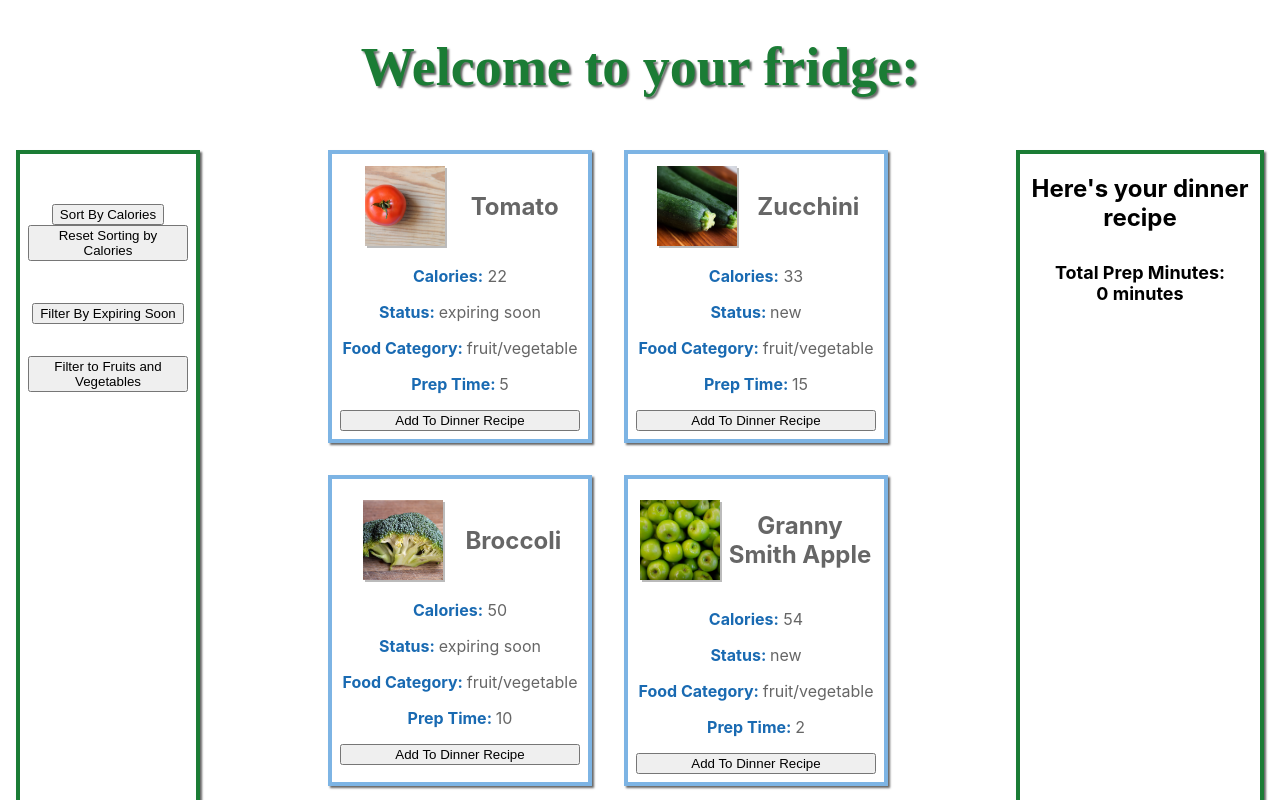
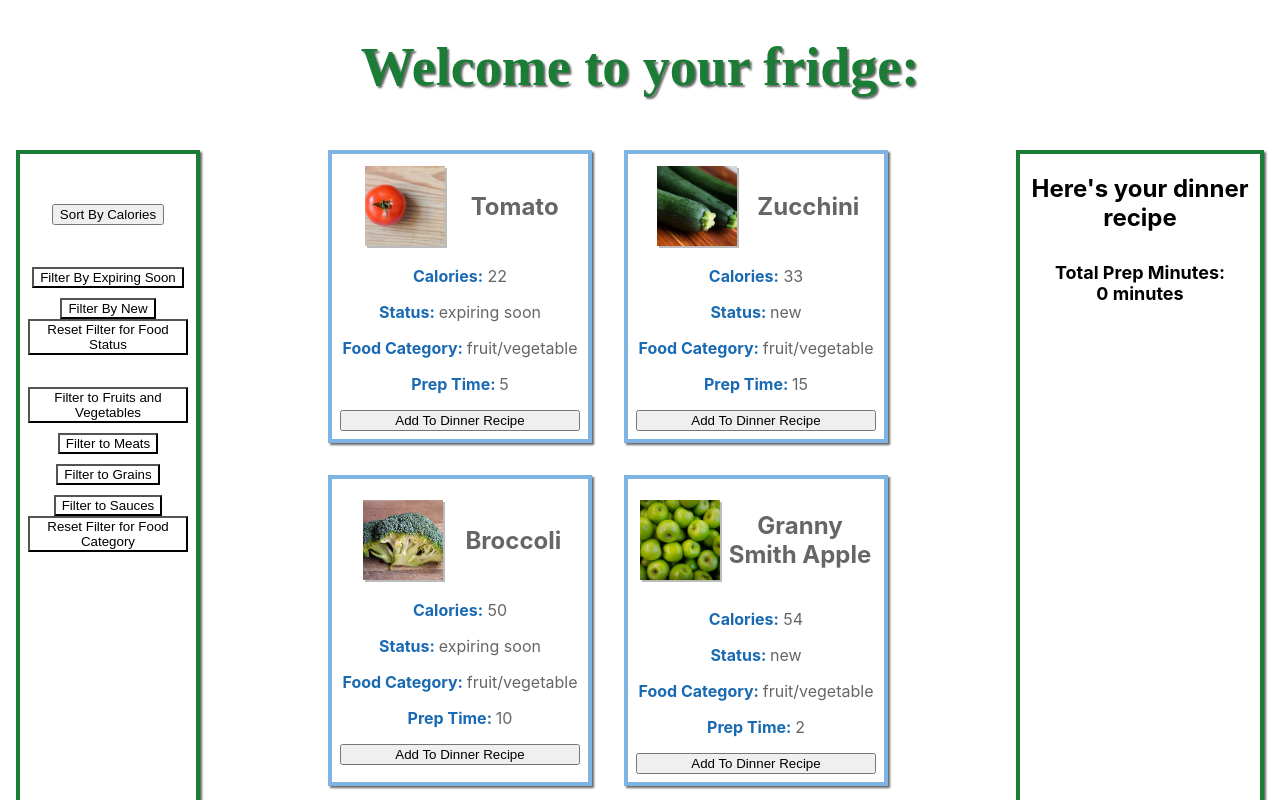
Before and after one commit to exhaustedPanda557/reactProject, a React (Create React App) app: page / in a window 1280 px wide. Shown: the top 800 px of the page. Built offline with nearby package versions, Linux system fonts and the light colour scheme; the HTML template or start-up script is replaced by a standard one.

Commit message:
filtering fixes

```diff
--- a/src/App.js
+++ b/src/App.js
@@ -18,7 +18,9 @@ import RedSauce from './images/redSauce.jpg';
 
 
 function App() {
-  const [type, setType] = useState("All");
+  const [sortType, setSortType] = useState("");
+  const [statusFilter, setStatusFilter] = useState("");
+  const [categoryFilter, setCategoryFilter] = useState("");
   const [dinner, setDinner] = useState([]);
   const productList = [
     { name: "Tomato", calories: 22, status: "expiring soon", category: "fruit/vegetable", prepTime: 5, image: Tomato },
@@ -37,33 +39,56 @@ function App() {
   const [filteredProducts, updateFilteredProducts] = useState(productList);
 
   const sortByCalories = () => {
-    let updatedFilteredList = [...productList];
+    let updatedFilteredList = [...filteredProducts];
     updatedFilteredList.sort((a, b) => {
       return (a.calories < b.calories) ? -1 : (a.calories > b.calories) ? 1 : 0;
     })
-    updateFilteredProducts(updatedFilteredList)
+    updateFilteredProducts(updatedFilteredList);
+    setSortType("calories");
   }
 
-  const resetCalSort = () => {
-    updateFilteredProducts(productList);
+
+  const filterByExpiring = (statusText) => {
+    let updatedFilteredList = [...productList];
+    updatedFilteredList = updatedFilteredList.filter((food) => {
+      return (food.status === statusText);
+    }).filter((food) => {
+      return (!categoryFilter || food.category === categoryFilter)
+    })
+
+    updateFilteredProducts(updatedFilteredList);
+    setStatusFilter(statusText);
   }
 
-  const filterByExpiring = () => {
+  const filterByFruitsVegs = (categoryText) => {
     let updatedFilteredList = [...productList];
     updatedFilteredList = updatedFilteredList.filter((food) => {
-      return(food.status === "expiring soon");
+      return (food.category === categoryText);
+    }).filter((food) => {
+      return (!statusFilter || food.status === statusFilter);
     })
-    updateFilteredProducts(updatedFilteredList)
+
+    updateFilteredProducts(updatedFilteredList);
+    setCategoryFilter(categoryText);
   }
 
-  const filterByFruitsVegs = () => {
+  const resetStatusFilter = () => {
+    setStatusFilter("");
     let updatedFilteredList = [...productList];
     updatedFilteredList = updatedFilteredList.filter((food) => {
-      return(food.category === "fruit/vegetable");
-    })
-    updateFilteredProducts(updatedFilteredList)
+      return (!categoryFilter || food.category === categoryFilter);
+    });
+    updateFilteredProducts(updatedFilteredList);
   }
 
+  const resetCategoryFilter = () => {
+    setCategoryFilter("");
+    let updatedFilteredList = [...productList];
+    updatedFilteredList = updatedFilteredList.filter((food) => {
+      return (!statusFilter || food.status === statusFilter);
+    });
+    updateFilteredProducts(updatedFilteredList);
+  }
 
   const removeItem = (item) => {
     if (dinner.indexOf(item) > -1) {
@@ -131,14 +156,19 @@ function App() {
         <div className="pageWrapper">
           <div className="filterWrapper">
             <div className='buttonGroup'>
-            <button onClick={() => sortByCalories()}>Sort By Calories</button>
-            <button onClick={() => resetCalSort()}>Reset Sorting by Calories</button>
+              <button onClick={() => sortByCalories()}>Sort By Calories</button>
             </div>
             <div className='buttonGroup'>
-            <button onClick={() => filterByExpiring()}>Filter By Expiring Soon</button>
+              <button style={{ backgroundColor: (statusFilter === "expiring soon" ? "green" : "white"), color: (statusFilter === "expiring soon" ? "white" : "black") }} onClick={() => filterByExpiring("expiring soon")}>Filter By Expiring Soon</button>
+              <button style={{ backgroundColor: (statusFilter === "new" ? "green" : "white"), color: (statusFilter === "new" ? "white" : "black") }} onClick={() => filterByExpiring("new")}>Filter By New</button>
+              <button style={{backgroundColor: (statusFilter === "" ? "white" : "blue"), color: (statusFilter === "" ? "black" : "white")}} onClick={() => resetStatusFilter()}>Reset Filter for Food Status</button>
             </div>
             <div className='buttonGroup'>
-              <button onClick={() => filterByFruitsVegs()}>Filter to Fruits and Vegetables</button>
+              <button style={{ backgroundColor: (categoryFilter === "fruit/vegetable" ? "green" : "white"), color: (categoryFilter === "fruit/vegetable" ? "white" : "black") }} onClick={() => filterByFruitsVegs("fruit/vegetable")}>Filter to Fruits and Vegetables</button>
+              <button style={{ backgroundColor: (categoryFilter === "meat" ? "green" : "white"), color: (categoryFilter === "meat" ? "white" : "black") }} onClick={() => filterByFruitsVegs("meat")}>Filter to Meats</button>
+              <button style={{ backgroundColor: (categoryFilter === "grain" ? "green" : "white"), color: (categoryFilter === "grain" ? "white" : "black") }} onClick={() => filterByFruitsVegs("grain")}>Filter to Grains</button>
+              <button style={{ backgroundColor: (categoryFilter === "sauce" ? "green" : "white"), color: (categoryFilter === "sauce" ? "white" : "black") }} onClick={() => filterByFruitsVegs("sauce")}>Filter to Sauces</button>
+              <button style={{backgroundColor: (categoryFilter === "" ? "white" : "blue"), color: (categoryFilter === "" ? "black" : "white")}} onClick={() => resetCategoryFilter()}>Reset Filter for Food Category</button>
             </div>
           </div>
           <div className="foodContainer">
```
Also changed, not shown: 1 other file (tests, documents, lock files or other folders).
